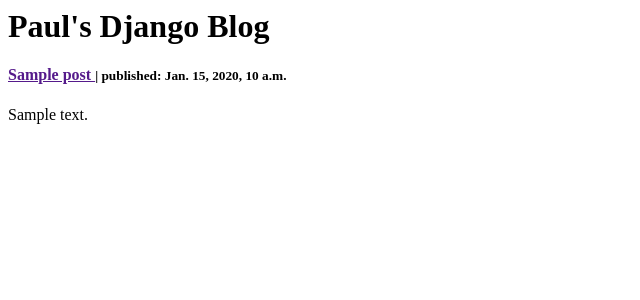
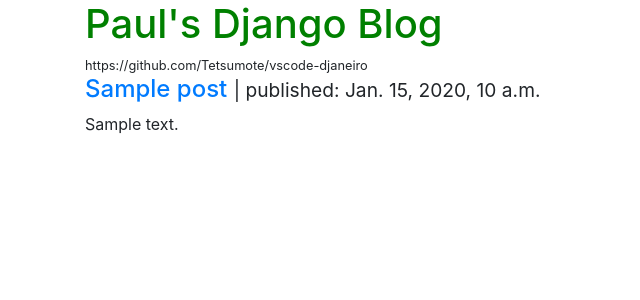
Before and after one commit to Tetsumote/djangoGirls2, a Django app: template blog/templates/blog/post_list.html in a window 1280 px wide. Shown: the top 300 px of the page, without its empty margins (0-640 px from the left). Run offline with Django 3.2, Linux system fonts and the light colour scheme; the template is opened without the code that fills it: values that come from a table or form of the project are taken from there, others are empty; tables that the repository leaves empty hold one stand-in row (values such as "Sample post"); some libraries are stand-ins or nearby versions.

Commit message:
add static files to template.

```diff
--- /dev/null
+++ b/blog/static/css/blog.css
@@ -0,0 +1,3 @@
+.blogTitle{
+    color:green;
+}
--- a/blog/templates/blog/post_list.html
+++ b/blog/templates/blog/post_list.html
@@ -1,13 +1,26 @@
+{% load static %}
 <html>
 <head>
     <title>Paul's blog</title>
+    <link rel="stylesheet" href="https://stackpath.bootstrapcdn.com/bootstrap/4.1.3/css/bootstrap.min.css" integrity="sha384-MCw98/SFnGE8fJT3GXwEOngsV7Zt27NXFoaoApmYm81iuXoPkFOJwJ8ERdknLPMO" crossorigin="anonymous">
+    <link rel="stylesheet" href="{% static 'css/blog.css' %}">
 </haed>
 <body>
-<h1>Paul's Django Blog</h1>
-    {% for post in posts %}
+<div class="container">
+    <div class="row">
+        <div class="col">
+            <h1 class="blogTitle">Paul's Django Blog</h1>
+            <small>https://github.com/Tetsumote/vscode-djaneiro</small>
+            <div>
+                {% for post in posts %}
 
-        <h4><a href="">{{ post.title }} </a><small> | published: {{ post.published_date }}</small></h4>
-        <p> {{ post.text|linebreaksbr }} </p>
-    {% endfor %}
+                    <h4><a href="">{{ post.title }} </a><small> | published: {{ post.published_date }}</small></h4>
+                    <p> {{ post.text|linebreaksbr }} </p>
+                {% endfor %}
+            </div>
+        </div>
+    </div>
+</div>
+
 </body>
 </html>
--- a/djangogirls2/settings.py
+++ b/djangogirls2/settings.py
@@ -123,3 +123,7 @@ USE_TZ = True
 # https://docs.djangoproject.com/en/2.1/howto/static-files/
 
 STATIC_URL = '/static/'
+
+STATICFILES_DIRS = [
+    os.path.join(BASE_DIR, 'static'),
+]
```
Also changed, not shown: 1 other file.
